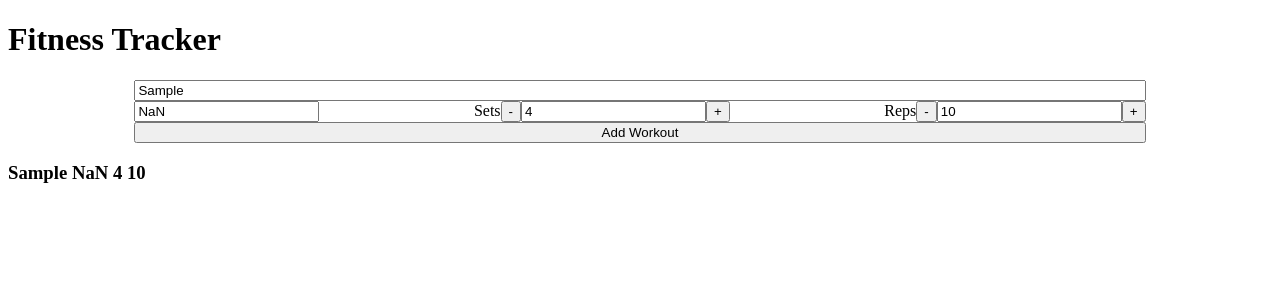
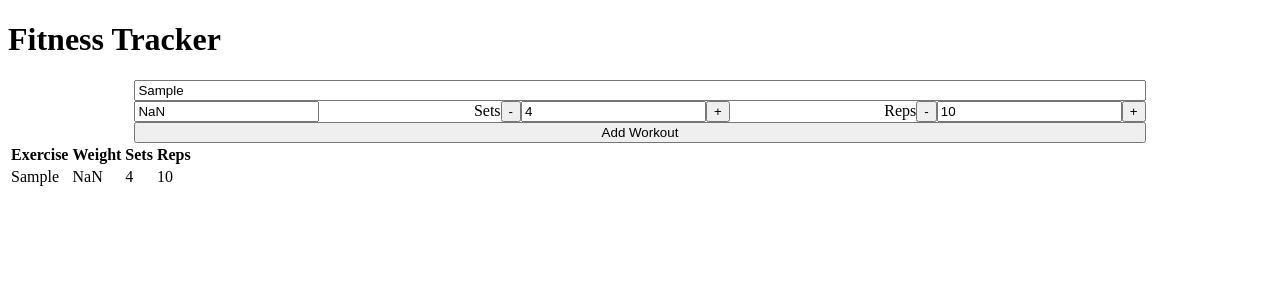
Before and after one commit to jestercruz/fitness-tracker, a React (Create React App) app: page / in a window 1280 px wide. Both pictures are taken after typing "Sample", "Sample" into the empty fields and a click on the button "Add Workout". Shown: the top 300 px of the page. Built offline with nearby package versions, Linux system fonts and the light colour scheme.

Commit message:
Created a table to display history

```diff
--- a/src/components/DisplayHistory.js
+++ b/src/components/DisplayHistory.js
@@ -1,7 +1,26 @@
 const DisplayHistory = ({ history }) => {
-  return history.map((el) => (
-    <h3>{`${el.exercise} ${el.weight} ${el.sets} ${el.reps}`}</h3>
-  ));
+  console.log(history);
+  return (
+    <div>
+      <table>
+        <tr>
+          <th>Exercise</th>
+          <th>Weight</th>
+          <th>Sets</th>
+          <th>Reps</th>
+        </tr>
+
+        {history.map((el, key) => (
+          <tr key={key}>
+            <td>{el.exercise}</td>
+            <td>{el.weight}</td>
+            <td>{el.sets}</td>
+            <td>{el.reps}</td>
+          </tr>
+        ))}
+      </table>
+    </div>
+  );
 };
 
 export default DisplayHistory;
```
